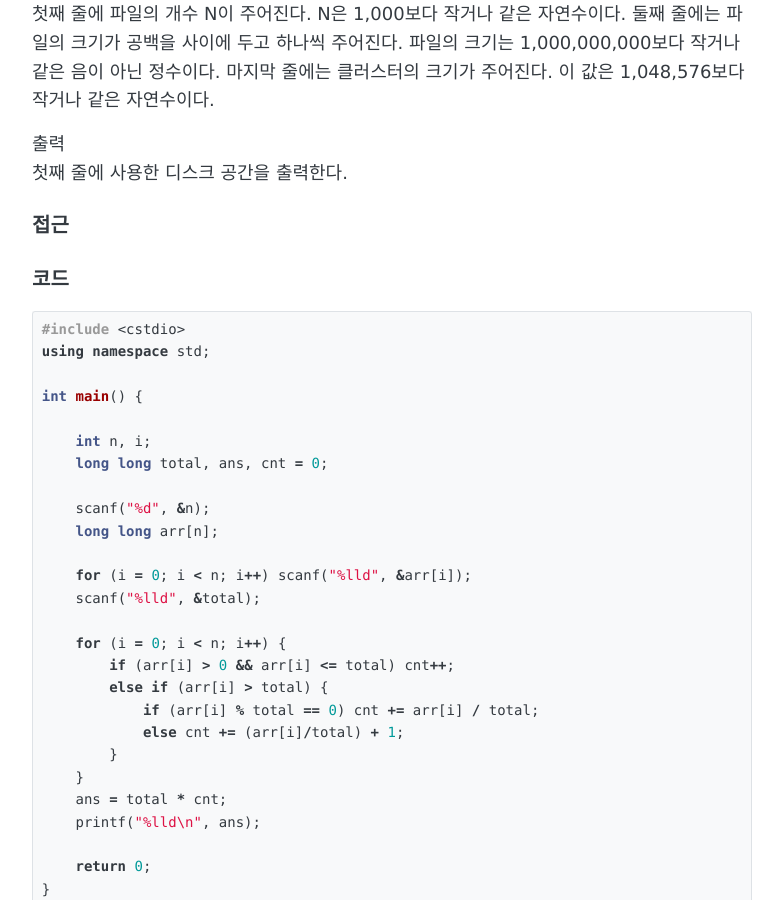
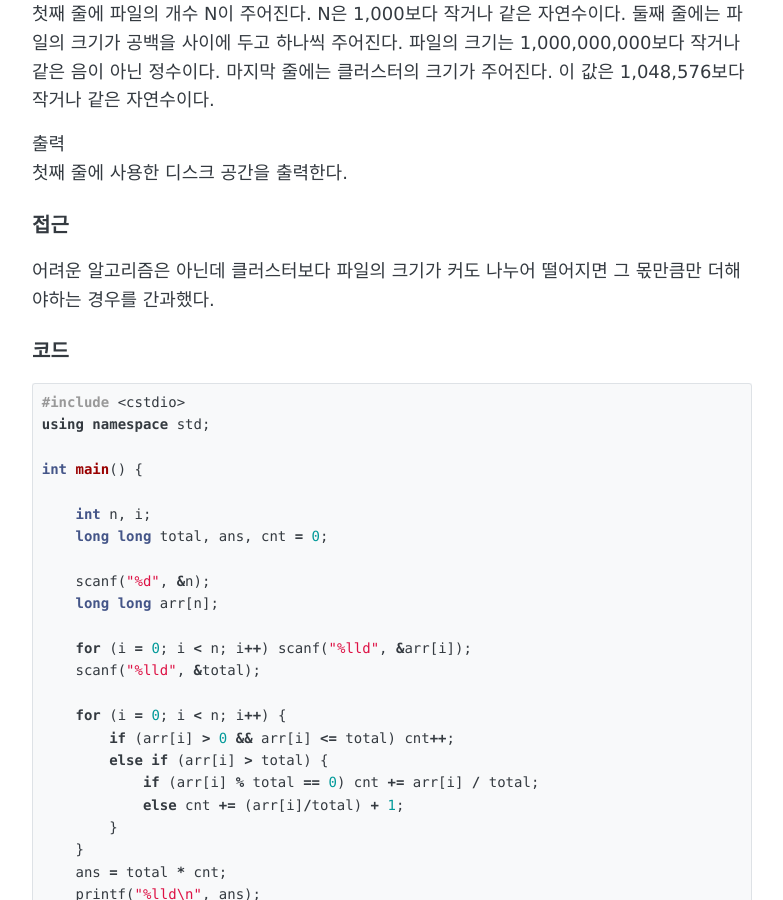
Before and after one commit to sihyungyou/sihyungyou.github.io, a Jekyll site: the page built from _posts/2020-01-01-baekjoon-1350.md, in a window 1280 px wide and 900 px high, scrolled down 632 px. Shown: the whole window, without its empty margins (248-1031 px from the left). Built offline with Jekyll 4.4.1, drawn with Linux system fonts in a browser that asks for light colours; comment, search, counter and statistics services are not loaded.

Commit message:
1350번 진짜 공간

```diff
--- a/_posts/2020-01-01-baekjoon-1350.md
+++ b/_posts/2020-01-01-baekjoon-1350.md
@@ -21,7 +21,7 @@ comments: true
 첫째 줄에 사용한 디스크 공간을 출력한다.
 
 ### 접근
-
+어려운 알고리즘은 아닌데 클러스터보다 파일의 크기가 커도 나누어 떨어지면 그 몫만큼만 더해야하는 경우를 간과했다.
 
 ### 코드
 ~~~c++
```
